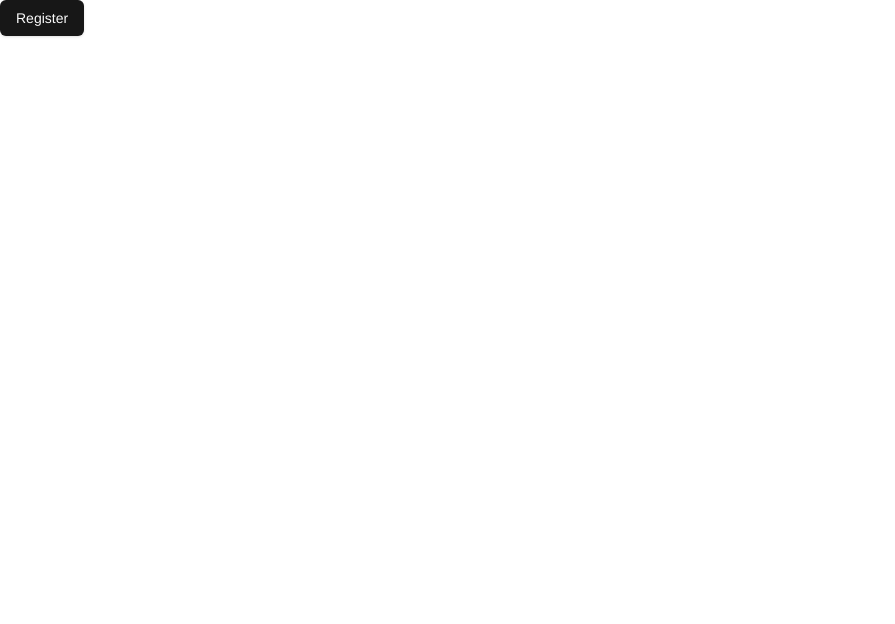
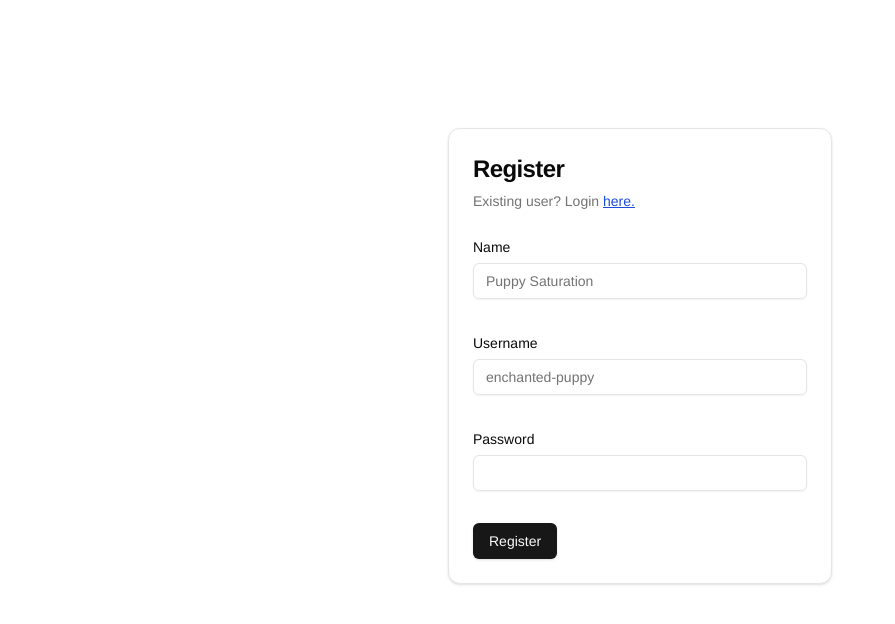
Before and after one commit to rushatgabhane/true-beacon, a Next.js app in the folder frontend/: page /register in a window 1280 px wide. Shown: the top 624 px of the page, without its empty margins (0-895 px from the left). Built offline with nearby package versions, Linux system fonts and the light colour scheme.

Commit message:
add register page

```diff
--- a/frontend/src/app/login/page.tsx
+++ b/frontend/src/app/login/page.tsx
@@ -106,7 +106,7 @@ function Login() {
                   )}
                 />
                 {errorMessage && <FormMessage>{errorMessage}</FormMessage>}
-                <Button type="submit">Submit</Button>
+                <Button type="submit">Login</Button>
               </form>
             </Form>
           </div>
--- a/frontend/src/app/register/page.tsx
+++ b/frontend/src/app/register/page.tsx
@@ -1,10 +1,131 @@
 'use client';
 
 import { Button } from '@/components/ui/button';
+import {
+  Card,
+  CardContent,
+  CardDescription,
+  CardHeader,
+  CardTitle,
+} from '@/components/ui/card';
+import { Input } from '@/components/ui/input';
+import { z } from 'zod';
 import React from 'react';
+import { useForm } from 'react-hook-form';
+import { zodResolver } from '@hookform/resolvers/zod';
+import {
+  Form,
+  FormControl,
+  FormField,
+  FormItem,
+  FormLabel,
+  FormMessage,
+} from '@/components/ui/form';
+import { login, register } from '@/lib/actions/auth';
+import Link from 'next/link';
+
+const formSchema = z.object({
+  name: z.string().trim().min(2, {
+    message: 'Name must be at least 2 characters.',
+  }),
+
+  username: z.string().trim().min(2, {
+    message: 'Username must be at least 2 characters.',
+  }),
+
+  password: z.string().trim().min(6, {
+    message: 'Password must be at least 6 characters.',
+  }),
+});
+
+type FormValues = z.infer<typeof formSchema>;
 
 function Register() {
-  return <Button onClick={() => {}}>Register</Button>;
+  const [errorMessage, setErrorMessage] = React.useState<string | null>(null);
+  const form = useForm<FormValues>({
+    resolver: zodResolver(formSchema),
+    mode: 'onChange',
+  });
+
+  function onSubmit(data: FormValues) {
+    setErrorMessage('');
+    register(data.username, data.password, data.name).then((response) => {
+      if (response?.status === 201) {
+        window.location.href = '/';
+        return;
+      }
+
+      setErrorMessage('An error occurred. Please try again.');
+    });
+  }
+
+  return (
+    <div className="flex items-center justify-center">
+      <Card className="w-full max-w-sm mt-32">
+        <CardHeader>
+          <CardTitle className="text-2xl">Register</CardTitle>
+          <CardDescription>
+            Existing user? Login{' '}
+            <Link href="/login" className="text-blue-700 underline">
+              here.
+            </Link>
+          </CardDescription>
+        </CardHeader>
+        <CardContent className="grid gap-4">
+          <div className="grid gap-2">
+            <Form {...form}>
+              <form
+                onSubmit={form.handleSubmit(onSubmit)}
+                className="space-y-8"
+              >
+                <FormField
+                  control={form.control}
+                  name="name"
+                  render={({ field }) => (
+                    <FormItem>
+                      <FormLabel>Name</FormLabel>
+                      <FormControl>
+                        <Input placeholder="Puppy Saturation" {...field} />
+                      </FormControl>
+                      <FormMessage />
+                    </FormItem>
+                  )}
+                />
+                <FormField
+                  control={form.control}
+                  name="username"
+                  render={({ field }) => (
+                    <FormItem>
+                      <FormLabel>Username</FormLabel>
+                      <FormControl>
+                        <Input placeholder="enchanted-puppy" {...field} />
+                      </FormControl>
+                      <FormMessage />
+                    </FormItem>
+                  )}
+                />
+                <FormField
+                  control={form.control}
+                  name="password"
+                  render={({ field }) => (
+                    <FormItem>
+                      <FormLabel>Password</FormLabel>
+                      <FormControl>
+                        <Input type="password" {...field} />
+                      </FormControl>
+                      <FormMessage />
+                    </FormItem>
+                  )}
+                />
+                {errorMessage && <FormMessage>{errorMessage}</FormMessage>}
+                <Button type="submit">Register</Button>
+              </form>
+            </Form>
+          </div>
+        </CardContent>
+      </Card>
+    </div>
+  );
 }
 
 export default Register;
```
Also changed, not shown: 2 other files (tests, documents, lock files or other folders).
